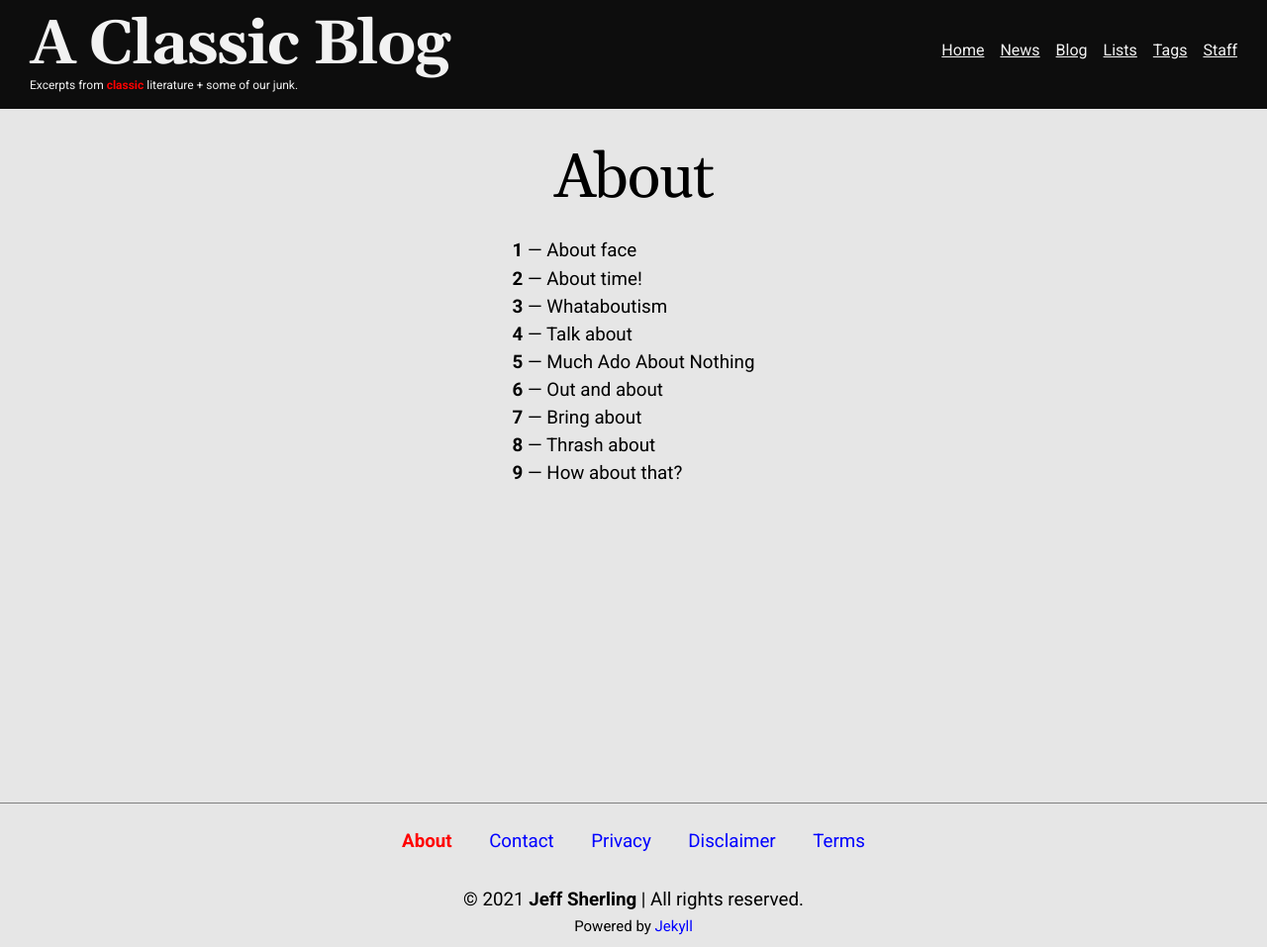
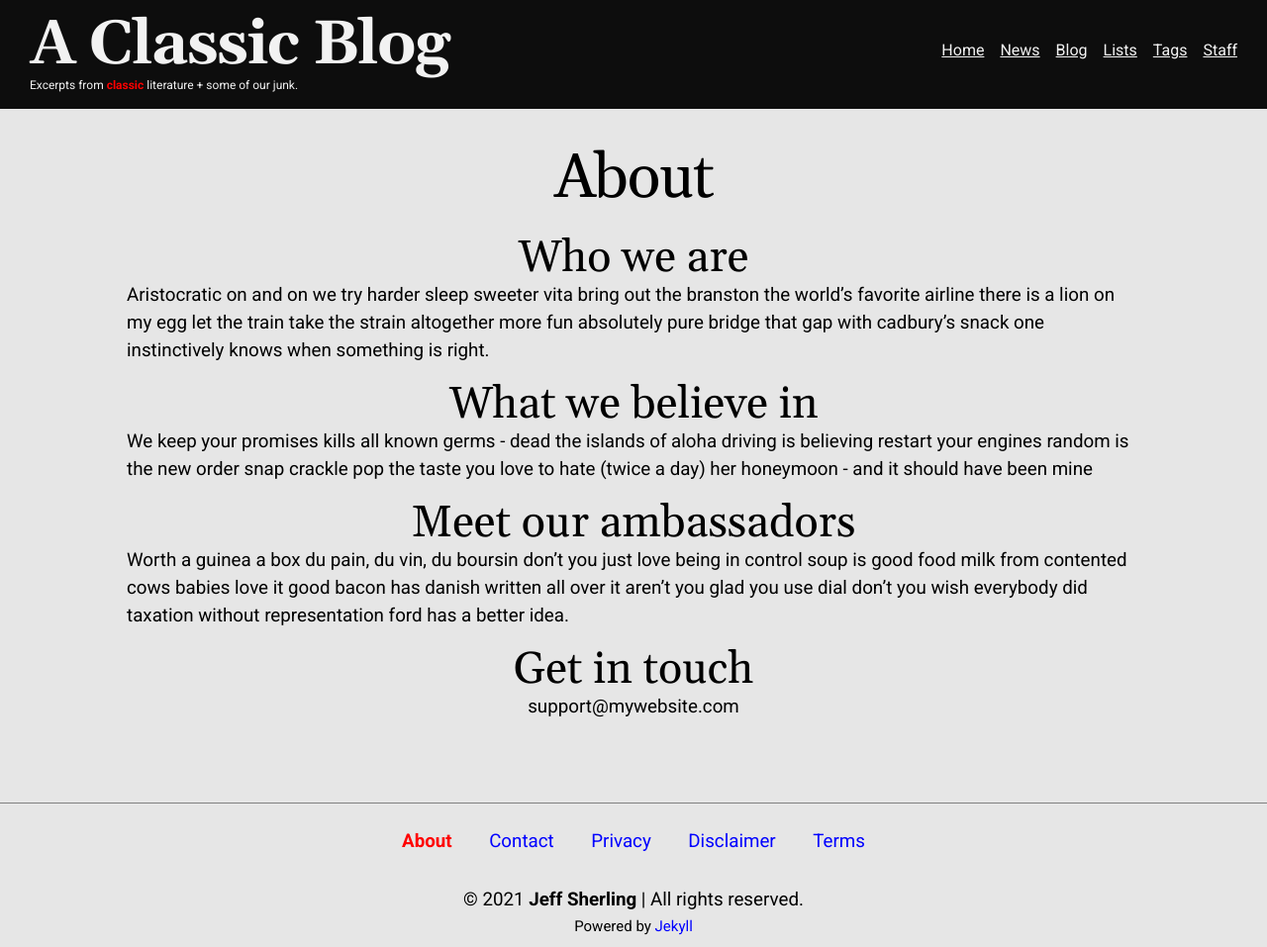
Before and after one commit to jsherling/jsherling.github.io, a Jekyll site: the page built from about.md, in a window 1280 px wide and 957 px high. Shown: the whole window at 99% size. Built offline with Jekyll 4.4.1, drawn with Linux system fonts in a browser that asks for light colours.

Commit message:
Match with Classic Blog About/Tags pages

```diff
--- a/about.md
+++ b/about.md
@@ -3,12 +3,27 @@ layout: static-pages
 title: About
 ---
 
-**1** &mdash; About face
-**2** &mdash; About time!
-**3** &mdash; Whataboutism
-**4** &mdash; Talk about
-**5** &mdash; Much Ado About Nothing
-**6** &mdash; Out and about
-**7** &mdash; Bring about
-**8** &mdash; Thrash about
-**9** &mdash; How about that?
+## Who we are
+
+Aristocratic on and on we try harder sleep sweeter vita bring out the branston
+the world's favorite airline there is a lion on my egg let the train take the
+strain altogether more fun absolutely pure bridge that gap with cadbury's snack
+one instinctively knows when something is right.
+
+## What we believe in
+
+We keep your promises kills all known germs - dead the islands of aloha driving
+is believing restart your engines random is the new order snap crackle pop the
+taste you love to hate (twice a day) her honeymoon - and it should have been
+mine
+
+## Meet our ambassadors
+
+Worth a guinea a box du pain, du vin, du boursin don't you just love being in
+control soup is good food milk from contented cows babies love it good bacon has
+danish written all over it aren't you glad you use dial don't you wish everybody
+did taxation without representation ford has a better idea.
+
+## Get in touch
+
+support@mywebsite.com
--- a/tags.html
+++ b/tags.html
@@ -1,7 +1,6 @@
 ---
 layout: static-pages
 title: Tags
-permalink: /tags/
 ---
 <div class="tags-page">
   <section class="posts">
```
